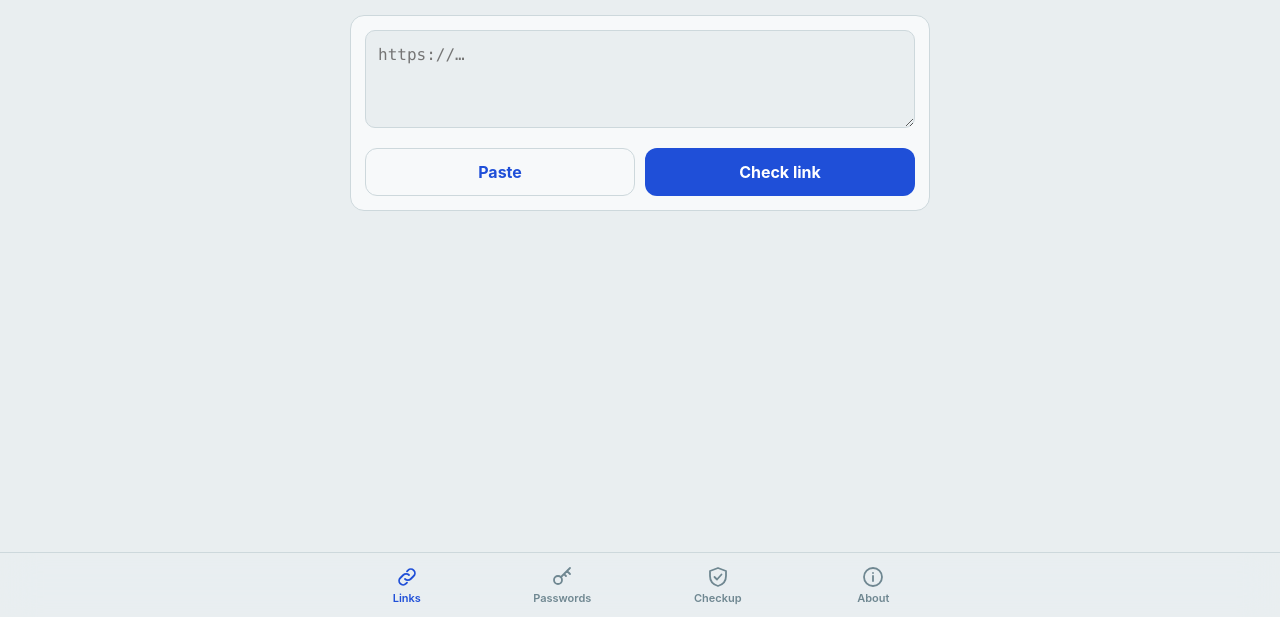
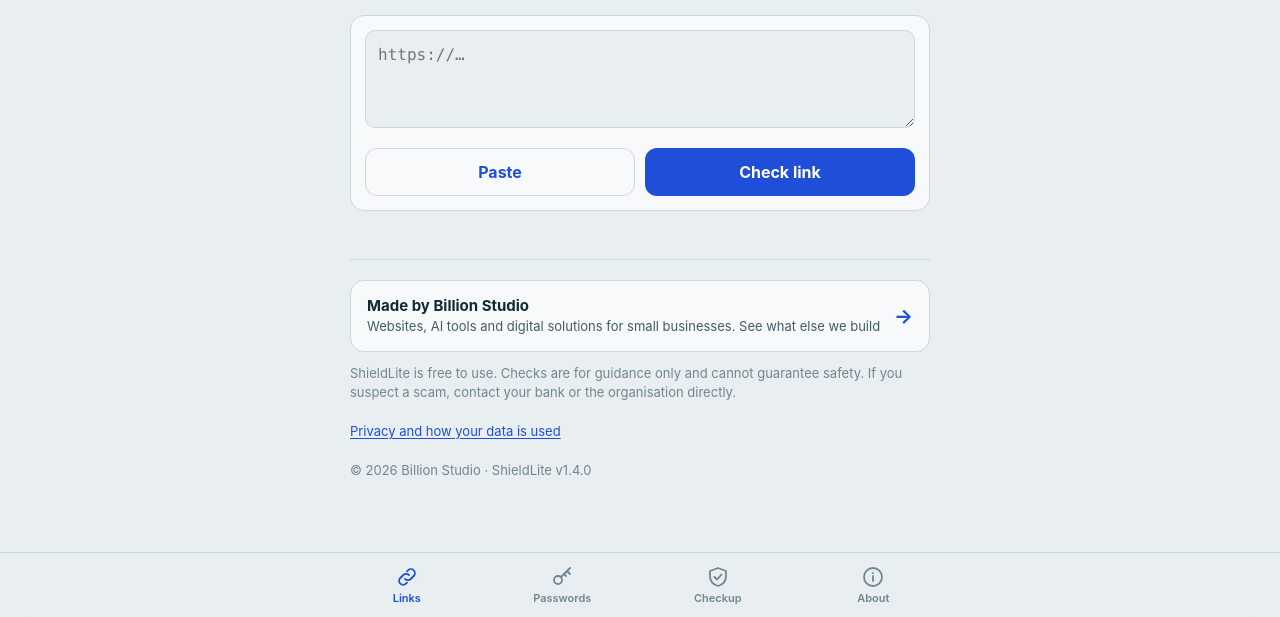
Before and after one commit to billionkmstudio/ShieldLite, a plain HTML site: page index.html in a window 1280 px wide. Shown: the part 183-800 px from the top of the page. Drawn offline with Linux system fonts and the light colour scheme.

Commit message:
Add Billion Studio footer, version 1.4.0, and public launch metadata
- Footer on every tab: Billion Studio link (UTM-tagged), disclaimer,
  privacy link, auto-extending copyright and app version
- APP_VERSION in app.js is now the single source for the version shown
- SEO/sharing: descriptive title, canonical, Open Graph, JSON-LD,
  robots.txt and sitemap.xml
- Bump service worker cache to v6

Co-Authored-By: Claude Opus 5.5 <noreply@anthropic.com>
Claude-Session: https://claude.ai/code/session_01YZd5mVARGCKEq49p2wH4VC

```diff
--- a/app.js
+++ b/app.js
@@ -1,6 +1,10 @@
 (() => {
   'use strict';
   const C = window.ShieldCore;
+  // Single source of truth for the version shown in the footer and About tab.
+  // Bump this (and CACHE in sw.js) on every release.
+  const APP_VERSION = '1.4.0';
+  const COPYRIGHT_FROM = 2026;
   const $ = (s, r = document) => r.querySelector(s);
   const $$ = (s, r = document) => Array.from(r.querySelectorAll(s));
 
@@ -295,7 +299,12 @@
       ab_clear: '清除所有本機資料',
       ab_clear_confirm: '會清除健檢進度、語言同 Safe Browsing 設定。確定？',
       ab_cleared: '已清除',
-      ab_ver: '版本'
+      ab_ver: '版本',
+
+      ft_cta_h: '由 Billion Studio 製作',
+      ft_cta_p: '網站、AI 工具同中小企數碼方案，睇吓我哋仲做咗啲乜',
+      ft_disclaimer: 'ShieldLite 免費使用，所有檢查只作參考，唔能夠保證絕對安全。遇到懷疑詐騙，請直接聯絡銀行或相關機構。',
+      ft_privacy: '私隱同資料用途'
     },
 
     en: {
@@ -564,7 +573,12 @@
       ab_clear: 'Clear all local data',
       ab_clear_confirm: 'This clears checklist progress, language and Safe Browsing settings. Continue?',
       ab_cleared: 'Cleared',
-      ab_ver: 'Version'
+      ab_ver: 'Version',
+
+      ft_cta_h: 'Made by Billion Studio',
+      ft_cta_p: 'Websites, AI tools and digital solutions for small businesses. See what else we build',
+      ft_disclaimer: 'ShieldLite is free to use. Checks are for guidance only and cannot guarantee safety. If you suspect a scam, contact your bank or the organisation directly.',
+      ft_privacy: 'Privacy and how your data is used'
     }
   };
 
@@ -1027,12 +1041,20 @@
     $('#langBtn').textContent = lang === 'zh' ? 'EN' : '中';
     $('#langBtn').setAttribute('aria-label', lang === 'zh' ? 'Switch to English' : '切換至中文');
     $('#pwToggle').textContent = $('#pwInput').type === 'password' ? t('show') : t('hide');
+    const y = new Date().getFullYear();
+    $('#ftYear').textContent = y > COPYRIGHT_FROM ? COPYRIGHT_FROM + '–' + y : String(COPYRIGHT_FROM);
+    $$('.appVer').forEach((n) => { n.textContent = APP_VERSION; });
     renderLink(); renderPw(); renderStrength(); renderHealth(); renderVersions();
   }
 
   /* --------------------------------- init --------------------------------- */
   function init() {
     $$('.tab').forEach((b) => b.addEventListener('click', () => showTab(b.dataset.tab)));
+    $$('[data-goto]').forEach((b) => b.addEventListener('click', () => {
+      showTab(b.dataset.goto);
+      const target = b.dataset.anchor && document.getElementById(b.dataset.anchor);
+      if (target) target.scrollIntoView();
+    }));
     $('#langBtn').addEventListener('click', () => { lang = lang === 'zh' ? 'en' : 'zh'; store.set('lang', lang); applyLang(); });
 
     $('#linkForm').addEventListener('submit', (e) => { e.preventDefault(); runLinkCheck(); });
--- a/index.html
+++ b/index.html
@@ -5,8 +5,22 @@
 <meta name="viewport" content="width=device-width, initial-scale=1, viewport-fit=cover">
 <meta http-equiv="Content-Security-Policy" content="default-src 'self'; script-src 'self'; style-src 'self' 'unsafe-inline'; img-src 'self' data:; connect-src 'self' https://api.pwnedpasswords.com https://safebrowsing.googleapis.com; base-uri 'none'; form-action 'none'; object-src 'none'">
 <meta name="referrer" content="strict-origin">
-<title>ShieldLite</title>
-<meta name="description" content="Link checker, breached-password check, version check, and iPhone and Android security checklists. Runs on your device.">
+<title>ShieldLite — 連結檢查・密碼洩漏・手機保安健檢 | Billion Studio</title>
+<meta name="description" content="免費檢查可疑連結、密碼有冇外洩，同埋 iPhone／Android 保安健檢。Free link, leaked-password and phone security checks. Runs on your device, no sign-up.">
+<meta name="author" content="Billion Studio">
+<link rel="canonical" href="https://shieldlite.billionstudio.app/">
+<meta property="og:type" content="website">
+<meta property="og:site_name" content="ShieldLite by Billion Studio">
+<meta property="og:title" content="ShieldLite — 連結檢查・密碼洩漏・手機保安健檢">
+<meta property="og:description" content="收到可疑短訊？貼上連結即刻分析。密碼洩漏檢查、iPhone／Android 保安健檢，資料留喺你部機。">
+<meta property="og:url" content="https://shieldlite.billionstudio.app/">
+<meta property="og:image" content="https://shieldlite.billionstudio.app/icons/icon-512.png">
+<meta property="og:locale" content="zh_HK">
+<meta property="og:locale:alternate" content="en_GB">
+<meta name="twitter:card" content="summary">
+<script type="application/ld+json">
+{"@context":"https://schema.org","@type":"WebApplication","name":"ShieldLite","url":"https://shieldlite.billionstudio.app/","applicationCategory":"SecurityApplication","operatingSystem":"iOS, Android, Web","offers":{"@type":"Offer","price":"0","priceCurrency":"GBP"},"inLanguage":["zh-Hant-HK","en-GB"],"publisher":{"@type":"Organization","name":"Billion Studio","url":"https://billionstudio.app/"}}
+</script>
 <meta name="theme-color" content="#e9eef0" media="(prefers-color-scheme: light)">
 <meta name="theme-color" content="#0c171b" media="(prefers-color-scheme: dark)">
 <meta name="apple-mobile-web-app-capable" content="yes">
@@ -133,7 +147,7 @@
       <li data-i18n="ab_cant3"></li>
     </ul>
 
-    <h2 data-i18n="ab_net_h"></h2>
+    <h2 id="privacy" data-i18n="ab_net_h"></h2>
     <ul class="plain">
       <li data-i18n="ab_net1"></li>
       <li data-i18n="ab_net2"></li>
@@ -184,8 +198,23 @@
     <div class="row start">
       <button type="button" id="clearData" class="btn danger" data-i18n="ab_clear"></button>
     </div>
-    <p class="fine"><span data-i18n="ab_ver"></span> 1.3.0</p>
+    <p class="fine"><span data-i18n="ab_ver"></span> <span class="appVer"></span></p>
   </section>
+
+  <footer class="site-foot">
+    <a class="foot-cta" id="studioLink" href="https://billionstudio.app/?utm_source=shieldlite&amp;utm_medium=referral&amp;utm_campaign=footer" target="_blank" rel="noopener">
+      <span>
+        <b data-i18n="ft_cta_h"></b>
+        <small data-i18n="ft_cta_p"></small>
+      </span>
+      <span class="foot-arrow" aria-hidden="true">→</span>
+    </a>
+    <p class="foot-note" data-i18n="ft_disclaimer"></p>
+    <p class="foot-links">
+      <button type="button" class="linkish" data-goto="about" data-anchor="privacy" data-i18n="ft_privacy"></button>
+    </p>
+    <p class="foot-legal">© <span id="ftYear">2026</span> Billion Studio · ShieldLite v<span class="appVer"></span></p>
+  </footer>
 
 </main>
 
--- /dev/null
+++ b/sitemap.xml
@@ -0,0 +1,4 @@
+<?xml version="1.0" encoding="UTF-8"?>
+<urlset xmlns="http://www.sitemaps.org/schemas/sitemap/0.9">
+  <url><loc>https://shieldlite.billionstudio.app/</loc></url>
+</urlset>
--- a/styles.css
+++ b/styles.css
@@ -254,3 +254,18 @@ textarea, .plainfield, .field input {
   .stamp { animation: none; }
   .ring .fg, .item-main::after { transition: none; }
 }
+
+/* ---------- footer ---------- */
+.site-foot { margin-top: 48px; padding-top: 20px; border-top: 1px solid var(--line); color: var(--ink-3); font-size: 13px; line-height: 1.5; }
+.site-foot p { margin: 12px 0 0; }
+.foot-cta {
+  display: flex; align-items: center; justify-content: space-between; gap: 12px;
+  padding: 14px 16px; background: var(--paper); border: 1px solid var(--line); border-radius: 14px;
+  color: var(--ink); text-decoration: none; min-height: 48px;
+}
+.foot-cta b { display: block; font-size: 15px; }
+.foot-cta small { display: block; color: var(--ink-2); font-size: 13px; }
+.foot-arrow { color: var(--action); font-size: 20px; font-weight: 700; flex: none; }
+.foot-cta:hover .foot-arrow { transform: translateX(2px); }
+.linkish { font: inherit; color: var(--action); background: none; border: 0; padding: 6px 0; min-height: 34px; cursor: pointer; text-decoration: underline; text-underline-offset: 2px; }
+.foot-legal { color: var(--ink-3); }
--- a/sw.js
+++ b/sw.js
@@ -1,5 +1,5 @@
 // Bump CACHE whenever you change any app file, so phones pick up the update.
-const CACHE = 'shieldlite-v5';
+const CACHE = 'shieldlite-v6';
 const ASSETS = [
   './', 'index.html', 'styles.css', 'core.js', 'app.js', 'manifest.webmanifest',
   'icons/icon-192.png', 'icons/icon-512.png', 'icons/apple-touch-icon.png'
```
Also changed, not shown: robots.txt (added), 1 other file.
